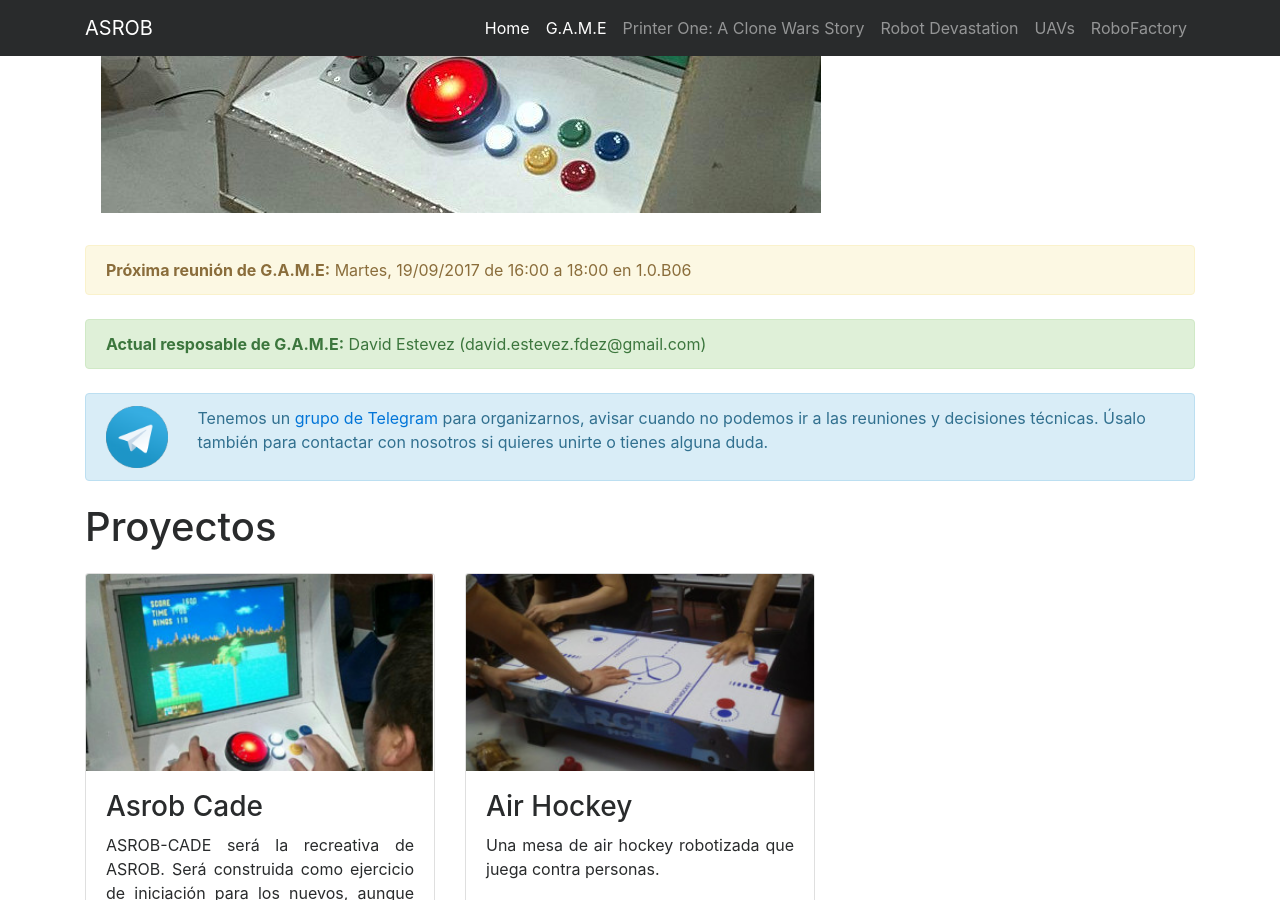
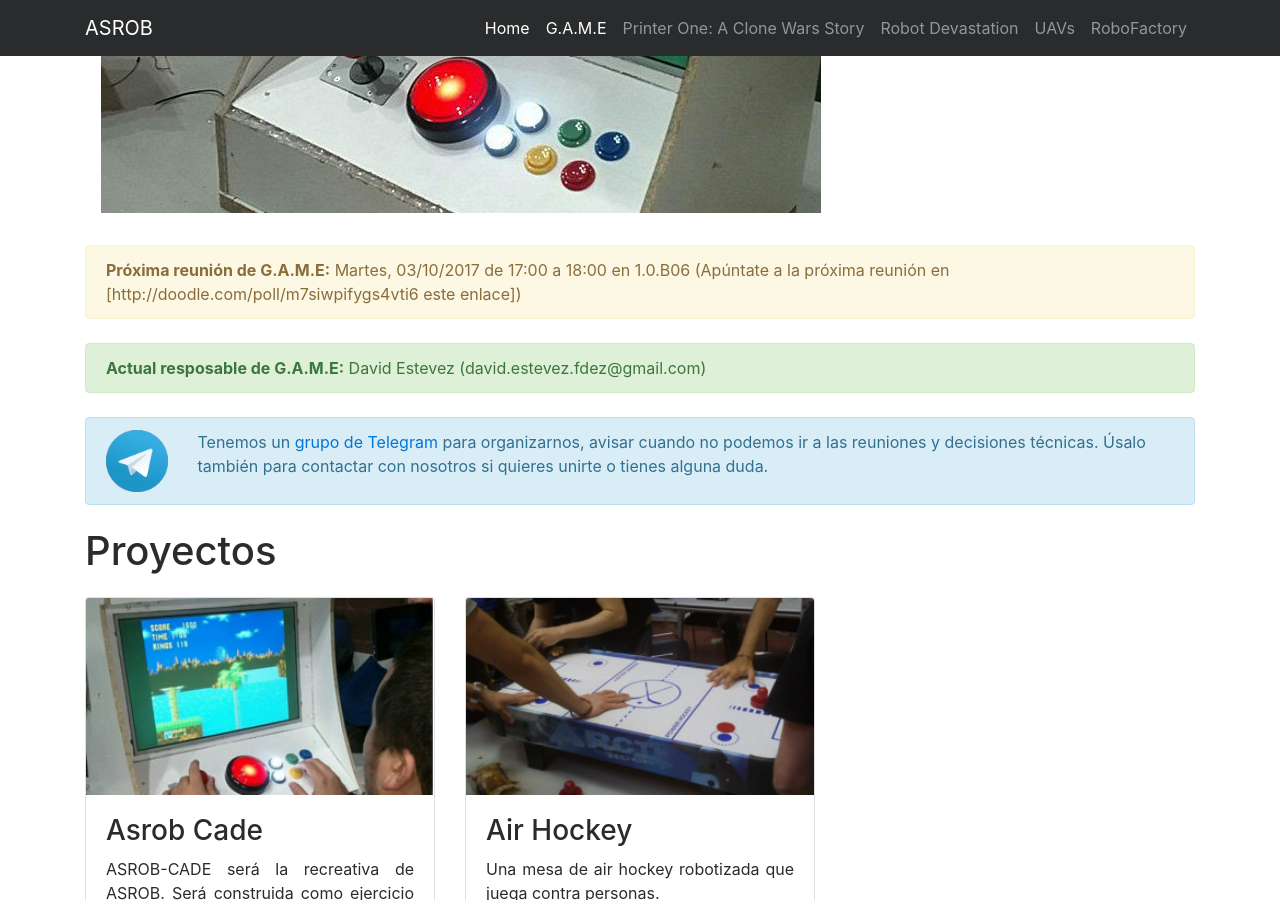
Before and after one commit to asrob-uc3m/asrob-uc3m.github.io, a Jekyll site: the page built from _workgroups/2017-05-28-game.markdown, in a window 1280 px wide and 900 px high, scrolled down 1053 px. Built offline with Jekyll 4.4.1, drawn with Linux system fonts in a browser that asks for light colours.

Commit message:
Update 2017-05-28-game.markdown

```diff
--- a/_workgroups/2017-05-28-game.markdown
+++ b/_workgroups/2017-05-28-game.markdown
@@ -10,7 +10,7 @@
 picture_full: /img/game-full.jpg
 manager: David Estevez
 manager_email: david.estevez.fdez@gmail.com
-next_meeting:  Martes, 19/09/2017 de 16:00 a 18:00 en 1.0.B06
+next_meeting:  Martes, 03/10/2017 de 17:00 a 18:00 en 1.0.B06 (Apúntate a la próxima reunión en [http://doodle.com/poll/m7siwpifygs4vti6 este enlace])
 layout: workgroup
 ---
 
```
